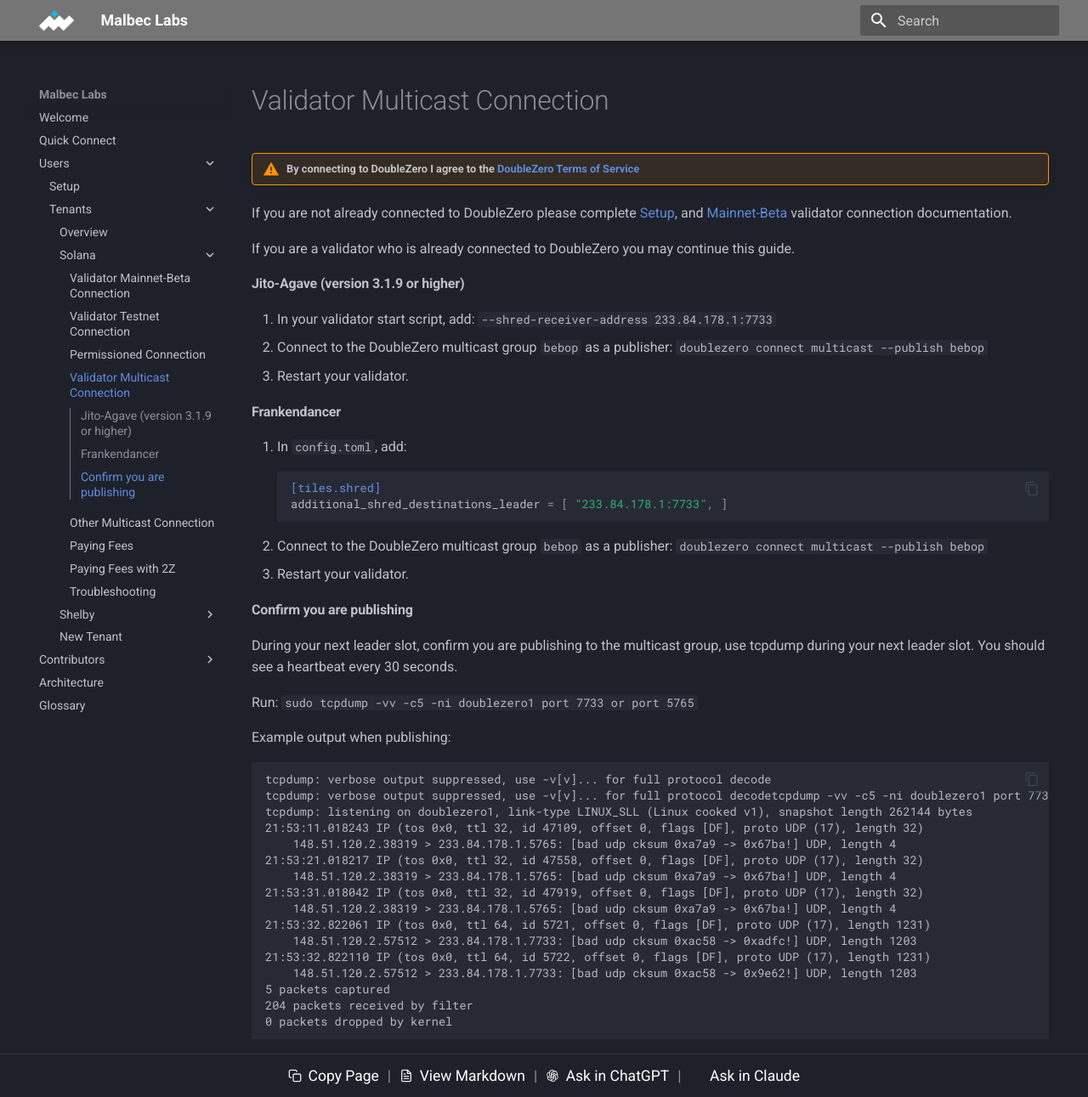
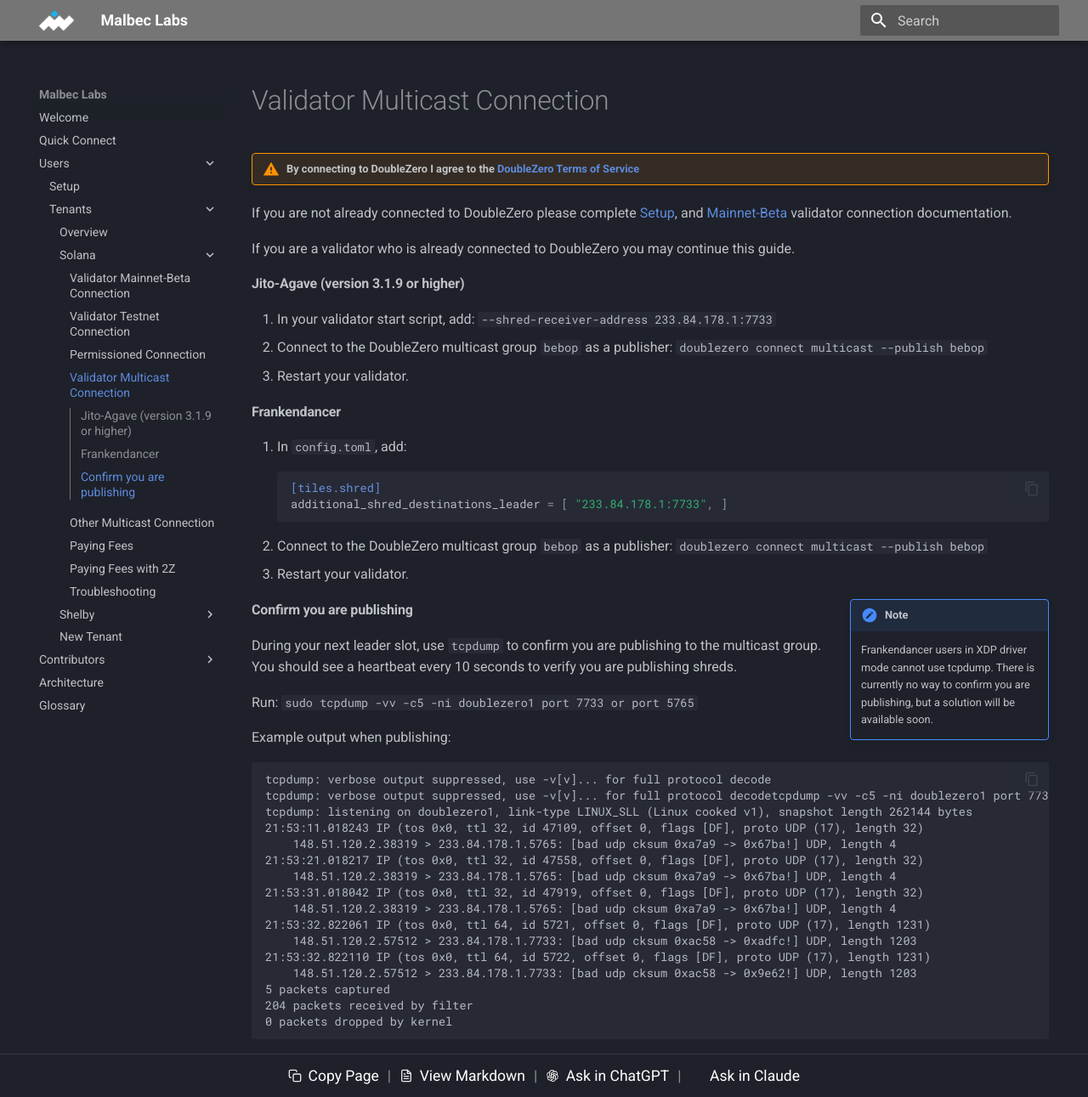
Before and after one commit to malbeclabs/docs, an MkDocs documentation site: the page built from docs/Validator Multicast Connection.md, in a window 1280 px wide and 1291 px high. Shown: the whole window at 85% size. Built offline with MkDocs 1.6.1 and Material for MkDocs 9.7.7, drawn with Linux system fonts in a browser that asks for light colours.

Commit message:
note for frankendancer (#147)

```diff
--- a/docs/Validator Multicast Connection.md
+++ b/docs/Validator Multicast Connection.md
@@ -25,9 +25,13 @@
    `doublezero connect multicast --publish bebop`
 3. Restart your validator.
 
+
+!!! note inline end
+    Frankendancer users in XDP driver mode cannot use tcpdump. There is currently no way to confirm you are publishing, but a solution will be available soon.
+
 #### Confirm you are publishing
 
-During your next leader slot, confirm you are publishing to the multicast group, use tcpdump during your next leader slot. You should see a heartbeat every 30 seconds.
+During your next leader slot, use `tcpdump` to confirm you are publishing to the multicast group. You should see a heartbeat every 10 seconds to verify you are publishing shreds.
 
 Run: `sudo tcpdump -vv -c5 -ni doublezero1 port 7733 or port 5765`
 
```
